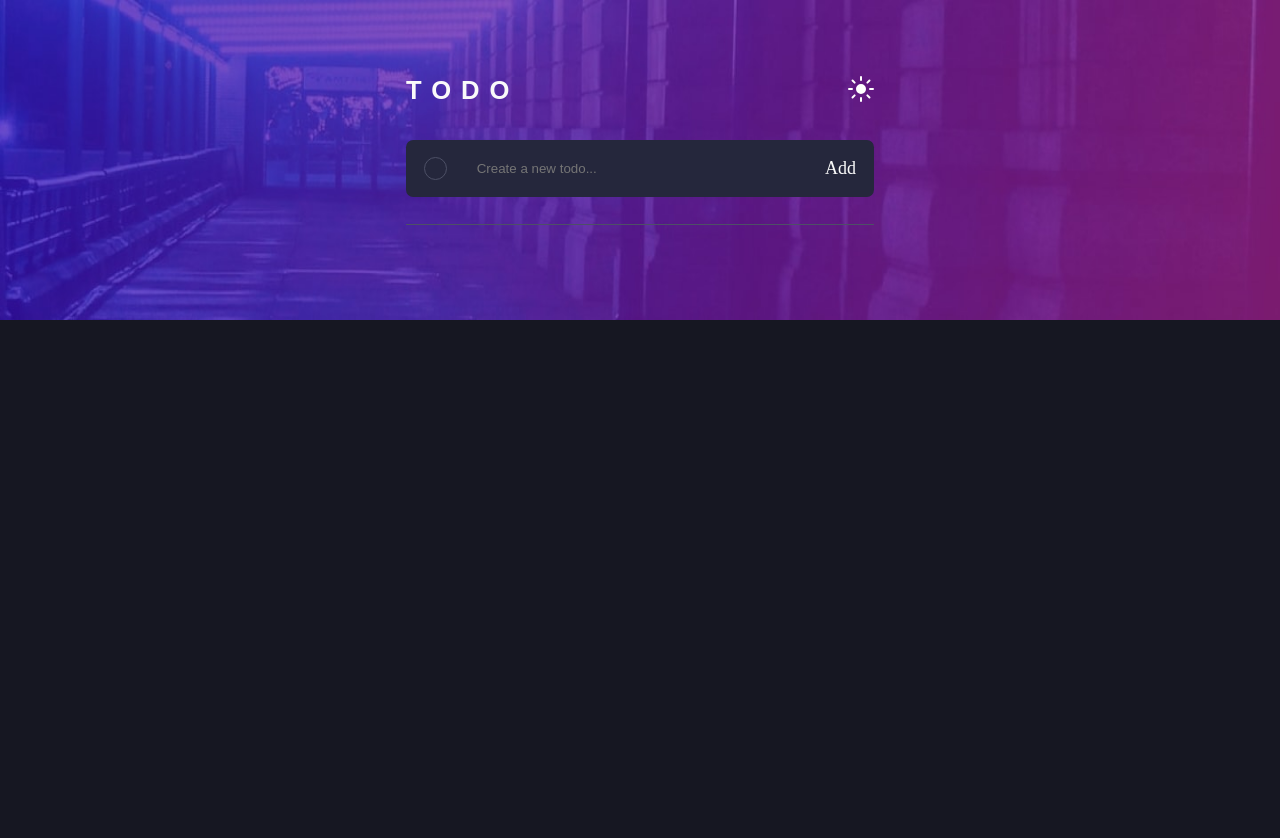
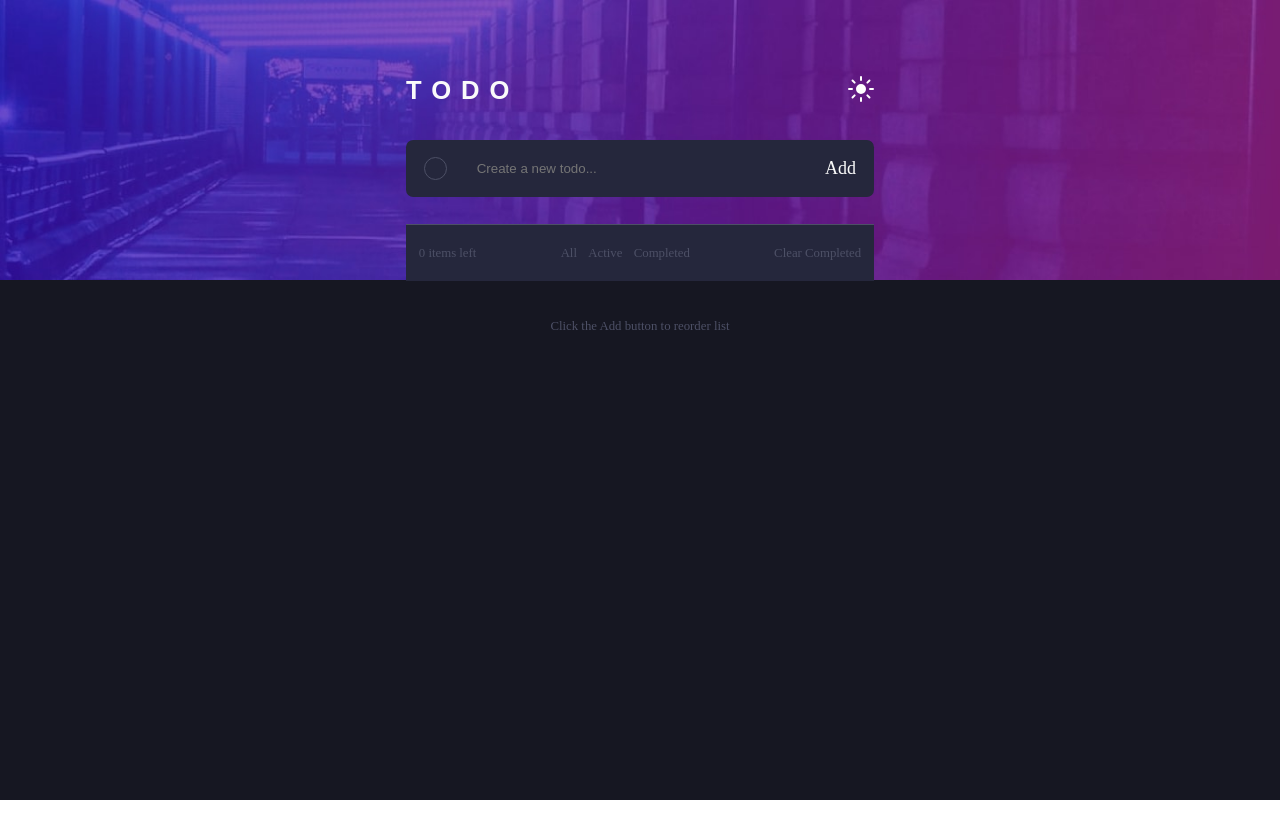
Before and after one commit to Folayimi/Cool-To-do-App, a React (Create React App) app: page / in a window 1280 px wide. After the commit the page ends 800 px from the top, so only its background shows below. Built offline with nearby package versions, Linux system fonts and the light colour scheme; a web font is replaced by a local one.

Commit message:
Iterated through the Data Array to project the lists

```diff
--- a/src/Todo.jsx
+++ b/src/Todo.jsx
@@ -63,13 +63,51 @@ const Todo = ({mobile,darkMode,setDarkMode}) =>{
                     </div>
                     <div className="listCont">
                         <InstantContext.Provider value={{darkMode,create,txtCol,
-                        text,setText}}>
+                        text,setText,data,setData}}>
                         {
                             data.map((items)=>{
                                 return <List {...items} key={items.id}/>
                             })
                         }
                         </InstantContext.Provider>
+                    </div>
+                    {
+                        mobile ?
+                        <>
+                        <div className="baseM"
+                        style={{background:create}}>
+                            <div className="unMarked">
+                                <p>0 items left</p>
+                            </div>
+                            <div className="clCompl">
+                                <p>Clear Completed</p>
+                            </div>
+                        </div>
+                        <div className="status"
+                        style={{background:create}}>
+                            <p>All</p>
+                            <p>Active</p>
+                            <p>Completed</p>
+                        </div>
+                        </>
+                        :
+                        <div className="baseD"
+                        style={{background:create}}>
+                            <div className="unMarked">
+                                <p>0 items left</p>
+                            </div>
+                            <div className="status">
+                                <p>All</p>
+                                <p>Active</p>
+                                <p>Completed</p>
+                            </div>
+                            <div className="clCompl">
+                                <p>Clear Completed</p>
+                            </div>
+                         </div>
+                    }
+                    <div className="statement">
+                        <p>Click the Add button to reorder list</p>
                     </div>
                 </div>
             </div>
@@ -79,8 +117,13 @@ const Todo = ({mobile,darkMode,setDarkMode}) =>{
 
 export default Todo;
 
-const List = ({text}) =>{
+const List = ({text,id}) =>{
     const instantData = useContext(InstantContext)
+    const removeList = () =>{
+        instantData.setData((Data)=>{
+            return Data.filter((list)=>list.id!==id)
+        })
+    }
     return(
         <>
         <div className="todoL"
@@ -90,7 +133,8 @@ const List = ({text}) =>{
 
             </div>
             <h1 style={{color:instantData.txtCol}}>{text}</h1>
-            <div className="remove">
+            <div className="remove"
+            onClick={removeList}>
                 <svg xmlns="http://www.w3.org/2000/svg" width="18" height="18"><path fill="#494C6B" fill-rule="evenodd" d="M16.97 0l.708.707L9.546 8.84l8.132 8.132-.707.707-8.132-8.132-8.132 8.132L0 16.97l8.132-8.132L0 .707.707 0 8.84 8.132 16.971 0z"/></svg>
             </div>
         </div>
--- a/src/index.css
+++ b/src/index.css
@@ -10,7 +10,7 @@ body{
 }
 .header{
     width:100%;
-    height: 40vh;
+    height: 35vh;
 }
 .header > .image{
     width: inherit;
@@ -116,6 +116,69 @@ body{
     display: flex;
     justify-content: flex-end;
 }
+.todoL > .remove:hover{
+    cursor:pointer;
+}
+.baseD{
+    width:100%;
+    display:flex;
+    justify-content: space-between;
+    align-items: center;
+    padding:0.8em 1em 0.8em 1em;
+    font-size: 0.8rem;
+    color:hsl(233, 14%, 35%);
+}
+.baseD > .status{
+    margin-top: 0em;
+    display: flex;
+    justify-content: space-between;
+    align-items: center;
+    width:35%;
+}
+.baseD > .status p:hover{
+    cursor:pointer;
+    font-weight: 400;
+    color:hsl(220, 98%, 61%);
+}
+.baseM{
+    width:100%;
+    display:flex;
+    justify-content: space-between;
+    align-items: center;
+    padding:0.8em 1em 0.8em 1em;
+    font-size: 0.8rem;
+    color:hsl(233, 14%, 35%);
+    background: hsl(235, 24%, 19%);
+}
+.status{
+    margin-top: 1.5em;
+    display: flex;
+    justify-content: space-between;
+    width:100%;
+    padding:0.8em 1em 0.8em 1em;
+    font-size: 0.8rem;
+    color:hsl(233, 14%, 35%);
+    border-radius: 0.4em;
+}
+.status p:hover{
+    cursor:pointer;
+    font-weight: 400;
+    color:hsl(220, 98%, 61%);
+}
+.clCompl p:hover{
+    color:hsl(220, 98%, 61%);
+    font-weight: 700;
+    cursor:pointer;
+}
+.statement{
+    margin-top: 3em;
+    display:flex;
+    justify-content: center;
+    align-items: center;
+    width: 100%;
+    color:hsl(233, 14%, 35%);
+    font-size: 0.8rem;
+}
 .footer{
     width:100%;
     height: 65vh;
```
